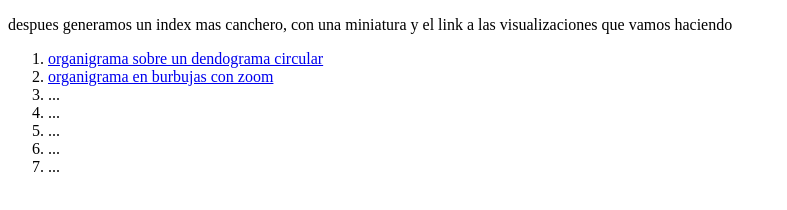
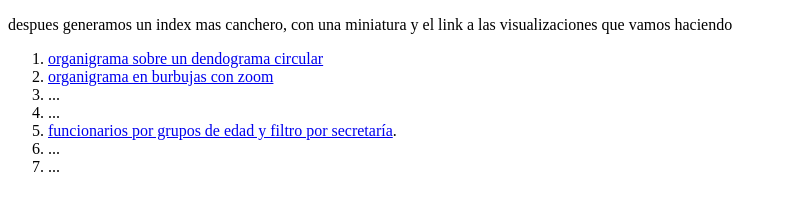
Before and after one commit to ModernizacionMuniCBA/visualizaciones, a plain HTML site: page index.html in a window 1280 px wide. Shown: the whole page, without its empty margins (0-787 px from the left). Drawn offline with Linux system fonts and the light colour scheme.

Commit message:
Update index.html

```diff
--- a/index.html
+++ b/index.html
@@ -13,7 +13,7 @@
   <li><a href="2/index.html">organigrama en burbujas con zoom</a></li>
   <li>...</li>
   <li>...</li>
-  <li>...</li>
+  <li><a href="5/index.html">funcionarios por grupos de edad y filtro por secretaría</a>.</li>
   <li>...</li>
   <li>...</li>
 </ol>
```
